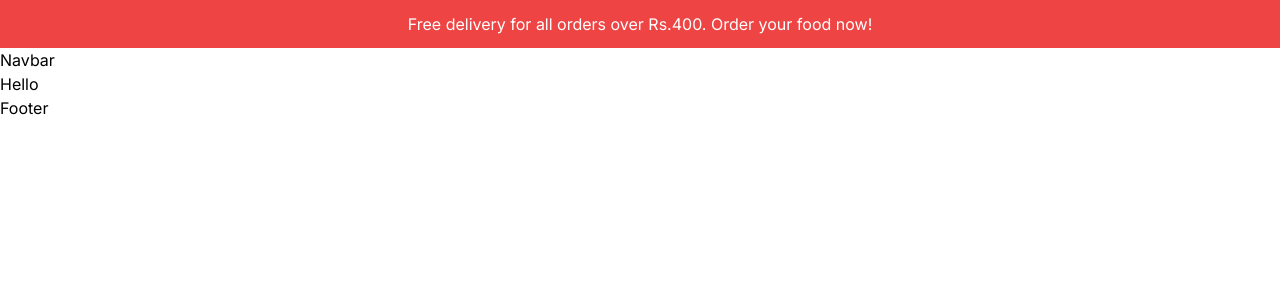
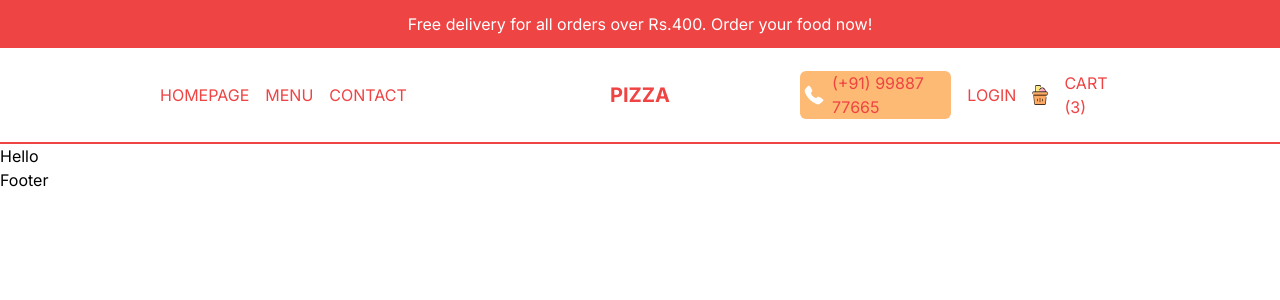
Before and after one commit to div-vik/pizza, a Next.js app: page / in a window 1280 px wide. Shown: the top 300 px of the page. Built offline with nearby package versions, Linux system fonts and the light colour scheme.

Commit message:
navbar completed

```diff
--- /dev/null
+++ b/src/components/CartIcon.tsx
@@ -0,0 +1,16 @@
+import Image from "next/image";
+import Link from "next/link";
+import React from "react";
+
+const CartIcon = () => {
+  return (
+    <Link href="/cart" className="flex items-center gap-4">
+      <div className="relative w-8 h-8 md:h-5 md:w-5">
+        <Image src="/cart.png" alt="" fill />
+      </div>
+      <span>Cart (3)</span>
+    </Link>
+  );
+};
+
+export default CartIcon;
--- /dev/null
+++ b/src/components/Menu.tsx
@@ -0,0 +1,63 @@
+"use client";
+
+import Image from "next/image";
+import Link from "next/link";
+import React, { useState } from "react";
+import CartIcon from "./CartIcon";
+
+const links = [
+  { id: 1, title: "Homepage", url: "/" },
+  { id: 2, title: "Menu", url: "/menu" },
+  { id: 3, title: "Working Hours", url: "/" },
+  { id: 4, title: "Contact", url: "/" },
+];
+
+const Menu = () => {
+  const [open, setOpen] = useState(false);
+
+  const user = false;
+  return (
+    <div>
+      {!open ? (
+        <Image
+          src="/open.png"
+          alt=""
+          width={20}
+          height={20}
+          onClick={() => setOpen(true)}
+        />
+      ) : (
+        <Image
+          src="/close.png"
+          alt=""
+          width={20}
+          height={20}
+          onClick={() => setOpen(false)}
+        />
+      )}
+      {open && (
+        <div className="bg-red-500 text-white absolute left-0 top-24 w-full h-[calc(100vh-6rem)] flex flex-col gap-8 items-center justify-center text-3xl z-10">
+          {links.map((item) => (
+            <Link href={item.url} key={item.id} onClick={() => setOpen(false)}>
+              {item.title}
+            </Link>
+          ))}
+          {!user ? (
+            <Link href="/login" onClick={() => setOpen(false)}>
+              Login
+            </Link>
+          ) : (
+            <Link href="/orders" onClick={() => setOpen(false)}>
+              Orders
+            </Link>
+          )}
+          <Link href="/cart" onClick={() => setOpen(false)}>
+            <CartIcon />
+          </Link>
+        </div>
+      )}
+    </div>
+  );
+};
+
+export default Menu;
--- a/src/components/Navbar.tsx
+++ b/src/components/Navbar.tsx
@@ -1,7 +1,38 @@
+import Link from "next/link";
 import React from "react";
+import Menu from "./Menu";
+import CartIcon from "./CartIcon";
+import Image from "next/image";
 
 const Navbar = () => {
-  return <div>Navbar</div>;
+  const user = false;
+  return (
+    <div className="h-12 text-red-500 p-4 flex items-center justify-between border-b-2 border-b-red-500 uppercase md:h-24 lg:px-20 xl:px-40">
+      <div className="hidden md:flex gap-4 items-center flex-1">
+        <Link href="/">Homepage</Link>
+        <Link href="/menu">Menu</Link>
+        <Link href="/">Contact</Link>
+      </div>
+      <div className="text-xl md:font-bold flex-1 md:text-center">
+        <Link href="/">Pizza</Link>
+      </div>
+      <div className="md:hidden">
+        <Menu />
+      </div>
+      <div className="hidden md:flex gap-4 items-center justify-end flex-1">
+        <div className="md:absolute top-3 right-2 lg:static flex items-center gap-2 cursor-pointer bg-orange-300 px-1 rounded-md">
+          <Image src="/phone.png" alt="" width={20} height={20} />
+          <span>(+91) 99887 77665</span>
+        </div>
+        {!user ? (
+          <Link href="/login">Login</Link>
+        ) : (
+          <Link href="/orders">Orders</Link>
+        )}
+        <CartIcon />
+      </div>
+    </div>
+  );
 };
 
 export default Navbar;
```
